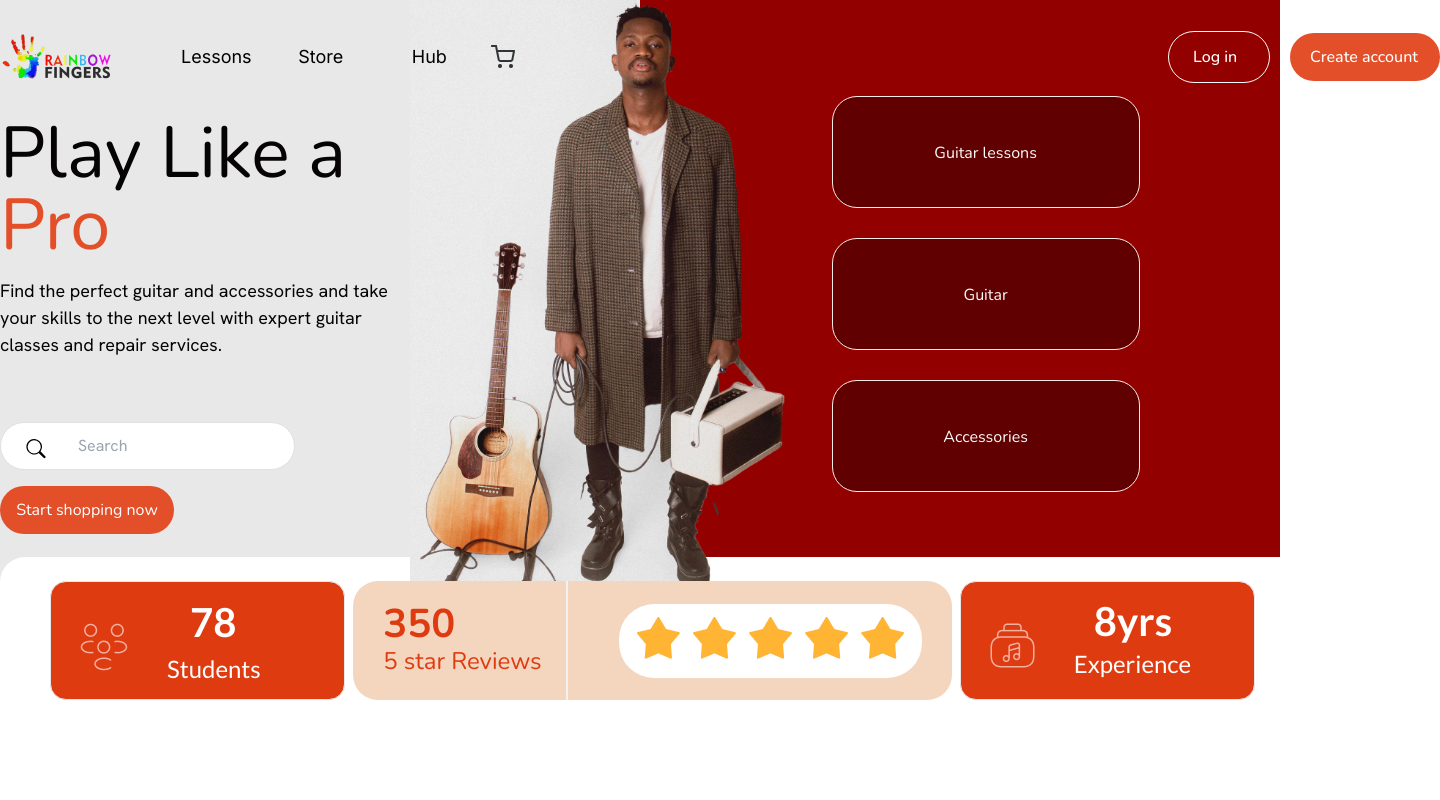
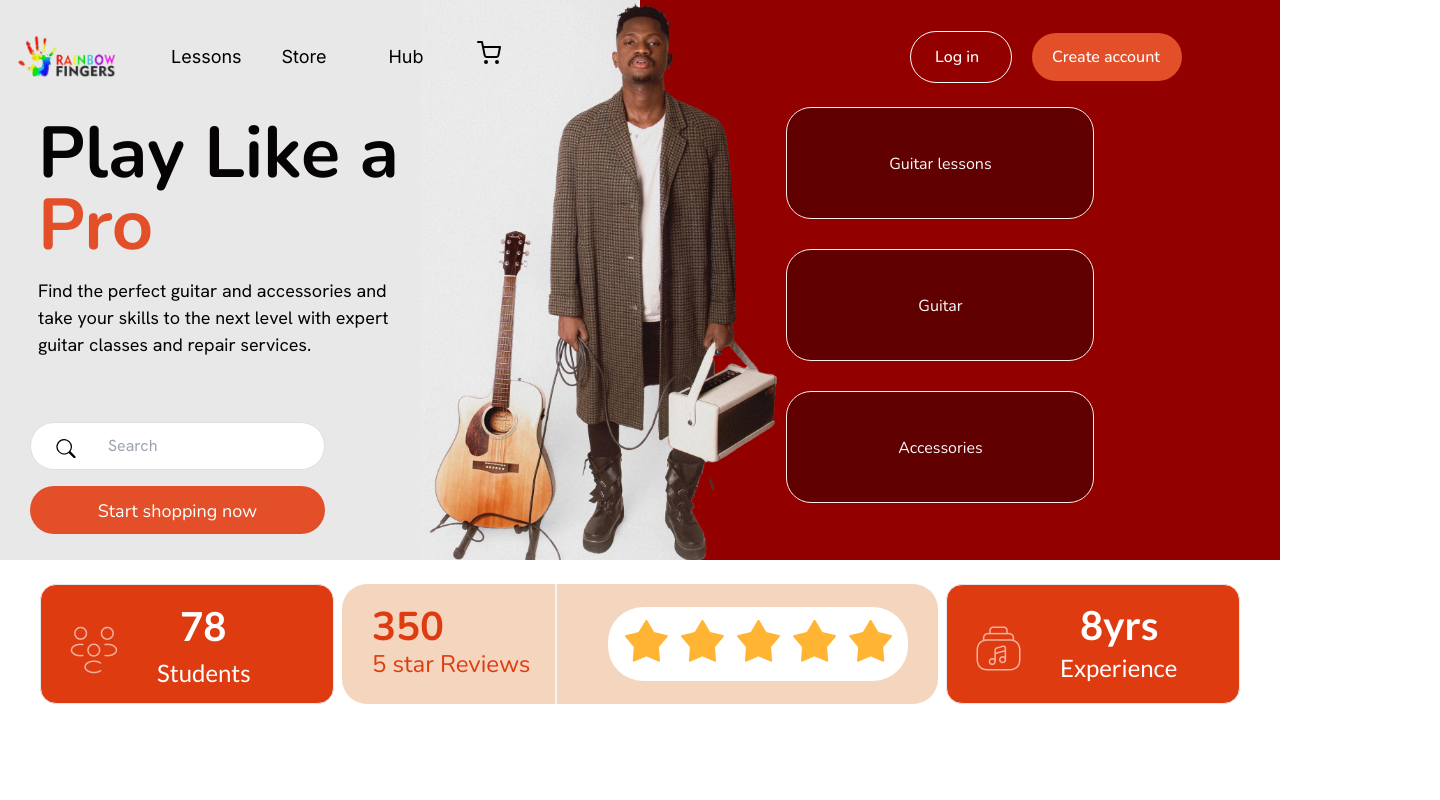
Before and after one commit to SamuelOgbonnaeze/rainbow-fingers, a Next.js app: page / in a window 1280 px wide. Shown: the top 800 px of the page, 1440 px wide, since content can reach past the window. Built offline with nearby package versions, Linux system fonts and the light colour scheme.

Commit message:
resizing

```diff
--- a/components/Experience.jsx
+++ b/components/Experience.jsx
@@ -9,58 +9,64 @@ const Experience = () => {
     return (
         <div className='justify-center'>
             {/* Heading */}
-            <div className='mt-[74px] w-[1269px] h-[200px] mx-auto opacity-500'>
-                <div className='pt-[33px] w-[841px] h-134px mx-auto text-[64px] leading-[77px] text-center'>
+            <div className='mt-[231px] w-full h-[200px] mx-auto opacity-500 '>
+                <div className='pt-[33px] w-[300px] md:w-[500px] lg:w-[841px] h-134px mx-auto text-3xl md:text-4xl lg:text-[64px] leading-10 md:leading-[57px] lg:leading-[77px] text-center'>
                     <p className='font-light font-nunito'>Experience the Power of Music with <span className='font-medium text-[#D2AE00]'>Rainbow Fingers</span></p>
                 </div>
             </div>
             {/* paragraph text */}
-            <div className='mt-[51px] w-[695px] h-[57px] mx-auto text-center'>
-                <p className='text-[#000000] leading-[30.5px] text-[20px] font-normal'>From guitars and accessories to expert guitar classes, we're passionate about helping you achieve your musical goals.</p>
+            <div className='mt-[51px] w-full md:w-[445px] lg:w-[695px] h-[57px] mx-auto text-center'>
+                <p className='text-[#000000] leading-[20.5px] md:leading-[30.5px] text-[15px] md:text-[20px] font-normal'>From guitars and accessories to expert guitar classes, we're passionate about helping you achieve your musical goals.</p>
             </div>
             {/* Cards */}
-            <div className='w-[1220px] h-[287px] mt-[103px] mx-auto flex grid-cols-3 justify-between'>
+            <div className='w-full px-16 lg:w-[1220px] md:h-[287px] mt-[103px] mx-auto items-center '>
+                <div className='  grid grid-rows-3 md:grid-cols-3 justify-between gap-8'>
                     {/* 1st Card */}
-                <div className='w-[287px] h-[284px] flex flex-col '>
+                    <div className='w-[287px] h-[284px] flex flex-col mx-auto'>
                         <Image
                             src={Store}
                             width={76.75}
                             height={73}
                             alt='store icon'
+                            className='mx-auto'
                         />
 
-                    <p className='mt-[47px] font-bold font-nunito text-[24px] leading-[17.5px]  text-[#050304]'>Store  Guitar/ Accessories</p>
+                        <p className='mt-[47px] font-bold font-nunito text-[24px] leading-[17.5px]  text-[#050304]'>Store Guitar/ Accessories</p>
                         <p className='w-[273px] h-[122px] mt-[24px] text-[18px] leading-[26.5px] text-[#2F3437]'>Rainbow fingers is a standard, licensed, accredited and well equipped music school. We run a music school online and offline where kids, teens, and adults.</p>
                     </div>
                     {/* 2nd card */}
-                <div className='w-[260px] h-[284px] flex flex-col '>
+                    <div className='w-[287px] h-[284px] flex flex-col mx-auto'>
                         <Image
                             src={TutorialVideo}
                             width={82.24}
                             height={73.41}
                             alt='tutorial video icon'
+                            className='mx-auto'
                         />
 
                         <p className='mt-[47px] font-bold font-nunito text-[24px] leading-[12.5px] text-[#050304]'>Tutorial videos</p>
-                    <p className='w-[258px] h-[126px] mt-[24px] text-[18px] leading-[26.5px] text-[#2F3437]'>Rainbow fingers is a standard, licensed, accredited and well equipped music school. We run a music school online and offline where kids, teens, and adults.</p>
+                        <p className='w-[273px] h-[122px] mt-[24px] text-[18px] leading-[26.5px] text-[#2F3437]'>Rainbow fingers is a standard, licensed, accredited and well equipped music school. We run a music school online and offline where kids, teens, and adults.</p>
                     </div>
                     {/* 3rd Card */}
-                <div className='w-[257px] h-[287px] flex flex-col '>
+                    <div className='w-[287px] h-[284px] flex flex-col mx-auto'>
                         <Image
                             src={CommunityRating}
                             width={98.79}
                             height={74.77}
                             alt='community ratings icon'
+                            className='mx-auto'
                         />
 
-                    <p className='mt-[47px] font-bold font-nunito text-[24px] leading-[14.5px] text-[#050304]'>Community reviews</p>
-                    <p className='w-[257px] h-[130px] mt-[24px] text-[18px] leading-[26.5px] text-[#2F3437]'>Rainbow fingers is a standard, licensed, accredited and well equipped music school. We run a music school online and offline where kids, teens, and adults.</p>
+                        <p className='mt-[47px] font-bold font-nunito text-[24px] leading-[14.5px] text-[#050304] '>Community reviews</p>
+                        <p className='w-[273px] h-[122px] mt-[24px] text-[18px] leading-[26.5px] text-[#2F3437]'>Rainbow fingers is a standard, licensed, accredited and well equipped music school. We run a music school online and offline where kids, teens, and adults.</p>
+                    </div>
                 </div>
             </div>
 
+
             {/* get started button */}
 
-            <div className='w-[393px] h-[46px] mt-[124px] mx-auto rounded-[60px] border-solid border-[1px] border-[#E24F29] gap-[10px] px-[24px] py-[13px] justify-center hover:bg-[#E24F29] group '>
+            <div className='w-[250px] md:w-[393px] h-[46px] mt-[124px] mx-auto rounded-[60px] border-solid border-[1px] border-[#E24F29] gap-[10px] px-[24px] py-[13px] justify-center hover:bg-[#E24F29] group cursor-pointer'>
                 <div className='w-[124px] h-[20px] mx-auto '>
                     <Link href='/' className='' >
                         <button className='font-medium font-nunito  text-[16px] text-[#E24F29] leading-[20.48px] text-center -tracking-2 group-hover:text-white'>Get started now</button>
--- a/components/Footer.jsx
+++ b/components/Footer.jsx
@@ -5,23 +5,23 @@ import { AiOutlineFacebook } from 'react-icons/ai'
 const Footer = () => {
     return (
         <div className='mt-[148px] w-full h-[420px] -ml-[4px] bg-[#DF3B11] text-white'>
-            <div className='flex w-[1269px] mx-auto'>
+            <div className='flex   lg:grid-cols-3 md:grid-cols-2  w-full mx-auto justify-between pt-[105px] px-16'>
                 {/* 1st column */}
-                <div className='flex flex-col w-[188px] h-[163px] mt-[105px] ml-[96px] font-lato font-normal text-[20px] leading-[20.5px] text-center'>
+                <div className='flex  flex-col  h-[163px]  font-lato font-normal text-[20px] leading-[20.5px] text-center'>
                     <p className='w-[150px] h-[20.57px] font-semibold'>Rainbow Fingers</p>
                     <p className='w-[115px] h-[19.48px] mt-[27.05px] '>Online Store</p>
                     <p className='w-[188px] h-[20.57px] mt-[27.05px] '>Online Guitar lessons</p>
                     <p className='w-[156px] h-[20.57px] mt-[27.05px] '>Community (Hub)</p>
                 </div>
                 {/* 2nd column */}
-                <div className='flex flex-col w-[169px] h-[157px] mt-[105px] ml-[320px] font-lato font-normal text-[20px] leading-[20.5px] text-center'>
+                <div className='flex flex-col  h-[157px] font-lato font-normal text-[20px] leading-[20.5px] text-center'>
                     <p className='w-[68px] h-[15.15px] font-semibold leading-[13.5px]'>Careers</p>
                     <p className='w-[122px] h-[19.48px] mt-[27.05px]'>Privacy policy</p>
                     <p className='w-[169px] h-[20.57px] mt-[27.05px] '>Terms & conditions</p>
                     <p className='w-[40px] h-[20.57px] mt-[27.05px] '>FAQ</p>
                 </div>
                 {/* 3rd column */}
-                <div className='flex flex-col w-[122px] h-[168px] mt-[105px] ml-[247px] font-lato font-normal text-[20px] leading-[20.5px] text-center'>
+                <div className='flex flex-col  h-[168px] font-lato font-normal text-[20px] leading-[20.5px] text-center'>
                     <p className='w-[88px] h-[15.15px] font-semibold leading-[13.5px]'>Follow Us</p>
                     <span className='w-[122px] h-[19.48px] mt-[27.05px] flex justify-between'>
                         <FaTwitter
--- a/components/Hero.jsx
+++ b/components/Hero.jsx
@@ -6,49 +6,49 @@ import { BsSearch } from 'react-icons/bs'
 
 const Hero = () => {
     return (
-        <div className='w-full gradient'>
-            <div className='container flex flex-row items-center w-full  mx-auto'>
-                <div className='w-[32%] flex flex-col'>
-                    <div className='text-[#050304] py-16'>
-                        <h2 className='font-light text-7xl'>Play Like a <span className='text-[#E24F29]'>Pro</span></h2>
+        <div className='w-full gradient justify-between'>
+            <div className='container flex flex-row items-center w-full  mx-auto '>
+                <div className='w-[32%] flex flex-col pt-[50px]'>
+                    <div className='text-[#050304] py-24 lg:py-16 px-2'>
+                        <h2 className='font-bold text-4xl md:text-5xl lg:text-7xl'>Play Like a <span className='text-[#E24F29]'>Pro</span></h2>
                         <p className='font-hanken font-normal text-[18px] mt-4'>Find the perfect guitar and accessories and take your skills to the next level with expert guitar classes and repair services.</p>
                     </div>
-                    <div className='flex flex-col justify-between'>
-                        <div className='flex flex-row gap-8 w-[295px] h-[48px] rounded-[50px] border-[1px] border-[#E0E0E0]  mb-4 bg-white'>
-                            <BsSearch className='my-4 ml-[25px] w-[20px] h-[19.2px] bg-white' />
-                            <input type='text' placeholder='Search' className='font-normal border-0 font-hanken' />
+                    <div className='flex flex-col justify-between mb-6'>
+                        <div className='flex flex-row gap-8 w-49 lg:w-[295px] lg:h-[48px] rounded-[50px] border-[1px] border-[#E0E0E0]  mb-4 bg-white'>
+                            <BsSearch className='my-4 ml-[25px] w-[15px] lg:w-[20px] h-[19.2px] bg-white' />
+                            <input type='text' placeholder='Search' rows={1} className='font-normal border-0 font-hanken w-16 items-center' />
 
                         </div>
                         <div>
-                            <button className='w-[174px] h-[48px] bg-[#E24F29] px-[12px] text-white rounded-[60px] gap-[10px] py-2 font-nunito '>Start shopping now</button>
+                            <button className='w-49 lg:w-[295px] h-[68px] lg:h-[48px] bg-[#E24F29] px-[12px] text-white rounded-[60px] gap-[10px] py-3 font-nunito text-[12px] md:text-[18px] '>Start shopping now</button>
                         </div>
 
                     </div>
                 </div>
-                <div className='w-[30%] flex'>
-                    <div className='w-full m-0 p-0 '>
+                <div className='w-[30%] '>
+                    <div className='w-full m-0 p-0 hidden lg:flex'>
                         <Image
                             src={HeroImage}
                             alt='Hero-Image'
 
-                            className='w-full h-full sm:h-full ' />
+                            className='w-full h-full  ' />
                     </div>
                 </div>
-                <div className='w-[30%] flex flex-col bg-gradient-right'>
-                    <div className='flex flex-col items-center justify-between gap-[30px] top-[207px] w-[308px] h-[396px] mx-auto'>
+                <div className='w-[30%] flex flex-col bg-gradient-right pt-[50px]'>
+                    <div className='flex flex-col items-center justify-between gap-[30px] top-[207px] w-[200px] lg:w-[308px] h-[396px]'>
                         <Link href="/">
-                            <div className='w-[308px] h-[112px] text-center  rounded-[25px] border-[1px] border-[#FCEBE7] bg-[#600000]'>
-                                <p className='mx-auto my-6 w-[202px] h-[64px] leading-[64px] text-[#FBFBFB] font-light font-nunito'>Guitar lessons</p>
+                            <div className='w-[100px] lg:w-[308px] h-[105px] lg:h-[112px] text-center  rounded-[25px] border-[1px] border-[#FCEBE7] bg-[#600000]'>
+                                <p className='mx-auto my-2 lg:my-6 w-[80px] lg:w-[202px] h-[44px] lg:h-[64px] leading-[44px] lg:leading-[64px] text-[#FBFBFB] font-light font-nunito'>Guitar lessons</p>
                             </div>
                         </Link>
                         <Link href="/">
-                            <div className='w-[308px] h-[112px] text-center  rounded-[25px] border-[1px] border-[#FCEBE7] bg-[#600000]'>
-                                <p className='mx-auto my-6 w-[202px] h-[64px] leading-[64px] text-[#FBFBFB] font-light font-nunito'>Guitar</p>
+                        <div className='w-[100px] lg:w-[308px] h-[105px] lg:h-[112px] text-center  rounded-[25px] border-[1px] border-[#FCEBE7] bg-[#600000] '>
+                                <p className='mx-auto my-7 lg:my-6 w-[80px] lg:w-[202px] h-[44px] lg:h-[64px] leading-[44px] lg:leading-[64px] text-[#FBFBFB] font-light font-nunito'>Guitar</p>
                             </div>
                         </Link>
                         <Link href="/">
-                            <div className='w-[308px] h-[112px] text-center  rounded-[25px] border-[1px] border-[#FCEBE7] bg-[#600000]'>
-                                <p className='mx-auto my-6 w-[202px] h-[64px] leading-[64px] text-[#FBFBFB] font-light font-nunito'>Accessories</p>
+                        <div className='w-[100px] lg:w-[308px] h-[105px] lg:h-[112px] text-center  rounded-[25px] border-[1px] border-[#FCEBE7] bg-[#600000]'>
+                                <p className='mx-auto my-7 lg:my-6 w-[80px] lg:w-[202px] h-[44px] lg:h-[64px] leading-[44px] lg:leading-[64px] text-[#FBFBFB] font-light font-nunito'>Accessories</p>
                             </div>
                         </Link>
                     </div>
--- a/components/MiniReview.jsx
+++ b/components/MiniReview.jsx
@@ -6,9 +6,9 @@ import ReviewStars from '../public/images/review-stars.png'
 
 const MiniReview = () => {
     return (
-        <div className='bg-white  rounded-[25px] h-[157px] w-[1305px] mx-auto mt-[-31px] '>
+        <div className='bg-white absolute rounded-[25px] h-[157px] w-full px-auto  z-30'>
 
-            <div className=' grid grid-cols-4  h-[120px] mx-[50px] pt-[24px] gap-2 '>
+            <div className='hidden lg:grid grid-cols-4 lg:w-[1200px] h-[120px] mx-auto pt-[24px] gap-2 '>
                 {/* 1st box */}
                 <div className='flex gap-9 justify-items-center  text-white bg-[#DF3B11] rounded-[16px] border-[1px] pl-[26px]  '>
                     <div className='mt-[38px]'>
--- a/components/Nav.jsx
+++ b/components/Nav.jsx
@@ -1,46 +1,99 @@
-import React from 'react'
+'use client'
+
+import React, { useState } from 'react'
+import { AiOutlineClose, AiOutlineMenu,AiOutlineShoppingCart } from 'react-icons/ai'
+import {FiShoppingCart} from 'react-icons/fi'
 import Link from 'next/link'
 import Image from 'next/image'
 import Logo from '@/public/images/logo.png'
 import Cart from '@/public/images/shopping-cart.png'
 
 const Nav = () => {
+  const [nav, setNav] = useState(false)
+
+
+  const handleNav = () => {
+    setNav(!nav);
+
+
+  }
+
+
+
   return (
     <div className='absolute w-full h-[113px]'>
-      <div className='w-[1440px] h-full mx-auto flex justify-between items-center'>
-        {/* left side */}
-        <div className='flex items-center'>
-          <Link href='/'>
+
+
+      <div className={nav ? ' h-full mx-auto flex items-center justify-between' : ' w-full h-full items-center justify-between flex'}>
+        {/* nav logo */}
+        <div>
+          <Link href='/' className='flex items-center ml-4'>
             <Image
               src={Logo}
               width={114}
               height={47}
             />
           </Link>
+        </div>
+        {/* Toggle button */}
+        <div className='block lg:hidden items-center text-[#FBFBFB]'>
+          <Link href='/' >
+            {nav ? <AiOutlineClose onClick={handleNav} size={20} className='z-20 mr-24'/> : <AiOutlineMenu onClick={handleNav} size={20} className='mr-16' />}
+          </Link>
+        </div>
 
-          <div className='flex ml-[51px] w-[350px] h-[32px] gap-[24px] items-center justify-between'>
-            <Link href='/' className='w-[82px] h-[32px] rounded-[5px] px-[16px] gap-[8px]'>
+        <div className={nav ? 'absolute text-gray-200 flex lg:hidden z-10 right-0 top-[0px] h-[700px] bg-[#600000]' :
+            'absolute hidden'}>
+          <ul className='flex flex-col w-full items-center  justify-center text-center'>
+            <li className='font-inter font-normal text-[18px] leading-[32px] p-3'><Link href='/'> Lessons </Link></li>
+            <li className='font-inter font-normal text-[18px] leading-[32px] p-3'><Link href='/'> Store </Link></li>
+            <li className='font-inter font-normal text-[18px] leading-[32px] p-3'><Link href='/'> Hub </Link></li>
+            <li><Link href='/' className='w-[82px] h-[32px] p-3' >
+                <AiOutlineShoppingCart
+                  size={24}
+                  width={24}
+                  height={24}
+                  className='text-gray-200'
+                />
+              </Link></li>
+
+          </ul>
+        </div>
+
+
+
+
+
+
+        {/* Desktop Menu */}
+        <div className={nav ? 'hidden ' : 'hidden lg:flex items-center justify-between  w-full'} >
+          {/* left side */}
+          <div className='container'>
+
+            <div className=' ml-[45px] w-[350px] h-[32px] gap-[24px] items-center justify-between flex'>
+              <Link href='/' className='w-[82px] h-[32px] rounded-[5px] px-2 gap-[8px] hover:text-[#DF3B11]'>
                 <p className='w-[62px] h-[32px] font-inter font-normal text-[18px] leading-[32px] text-center'>Lessons</p>
               </Link>
-            <Link href='/' className='w-[82px] h-[32px] rounded-[5px] px-[16px] gap-[8px]'>
+              <Link href='/' className='w-[82px] h-[32px] rounded-[5px] px-2 gap-[8px] hover:text-[#DF3B11]'>
                 <p className='w-[62px] h-[32px] font-inter font-normal text-[18px] leading-[32px] text-center'>Store</p>
               </Link>
-            <Link href='/' className='w-[82px] h-[32px] rounded-[5px] px-[16px] gap-[8px]'>
+              <Link href='/' className='w-[82px] h-[32px] rounded-[5px] px-2 gap-[8px] hover:text-[#DF3B11]'>
                 <p className='w-[62px] h-[32px] font-inter font-normal text-[18px] leading-[32px] text-center'>Hub</p>
               </Link>
-            <Link href='/'>
-              <Image
-                src={Cart}
+              <Link href='/' className='w-[82px] h-[32px] rounded-[5px] px-2 gap-[8px] items-center group' >
+                <FiShoppingCart
+                  size={24}
                   width={24}
                   height={24}
+                  className='group-hover:text-[#DF3B11]'
                 />
               </Link>
             </div>
           </div>
           {/* right side */}
-        <div className='w-[257px] h-[50px] items-center justify-end flex text-white gap-[20px]'>
+          <div className='w-[257px] h-[50px] items-center justify-end text-white gap-[20px] mr-[98px] flex'>
             <Link href='/' >
-            <div className='w-[102px] h-full border-solid border-[1px] border-[#FBFBFB] rounded-[60px] px-[24px] py-[13px]'>
+              <div className='w-[102px] h-full border-solid border-[1px] border-[#FBFBFB] hover:border-[#E24F29] hover:bg-[#E24F29] rounded-[60px] px-[24px] py-[13px] z-1'>
                 <button >
                   <p className='font-nunito font-medium text-[16px] leading-[20.48px] -tracking-[2%] text-center '>Log in</p>
                 </button>
@@ -48,7 +101,7 @@ const Nav = () => {
             </Link>
 
             <Link href='/' >
-            <div className='w-[150px] h-[48px] bg-[#E24F29] rounded-[60px] px-[20px] py-[12px] z-1'>
+              <div className='w-[150px] h-[48px]  bg-[#E24F29] hover:bg-[#FBFBFB] hover:text-[#E24F29] rounded-[60px] px-[20px] py-[12px] z-1'>
                 <button >
                   <p className='font-nunito font-medium text-[16px] leading-[20.48px] -tracking-[2%] text-center '>Create account</p>
                 </button>
@@ -57,7 +110,7 @@ const Nav = () => {
             </Link>
 
           </div>
-
+        </div>
 
 
       </div>
--- a/pages/_document.js
+++ b/pages/_document.js
@@ -1,4 +1,3 @@
-import Nav from '@/components/Nav'
 import { Html, Head, Main, NextScript } from 'next/document'
 
 export default function Document() {
@@ -15,7 +14,7 @@ export default function Document() {
 
       </Head>
       <body>
-        <Nav />
+
         <Main />
         <NextScript />
       </body>
--- a/pages/index.js
+++ b/pages/index.js
@@ -8,6 +8,7 @@ import Discover from '@/components/Discover'
 import Learn from '@/components/Learn'
 import Instructors from '@/components/Instructors'
 import Footer from '@/components/Footer'
+import Nav from '@/components/Nav'
 
 const inter = Inter({ subsets: ['latin'] })
 
@@ -20,6 +21,7 @@ export default function Home() {
         <meta name="viewport" content="width=device-width, initial-scale=1" />
         <link rel="icon" href="/favicon.ico" />
       </Head>
+      <Nav />
       <Hero />
       <MiniReview />
       <Experience />
--- a/tailwind.config.js
+++ b/tailwind.config.js
@@ -9,6 +9,16 @@ module.exports = {
     extend: {
 
     },
+    screens: {
+      'sm': '640px',
+      // => @media (min-width: 640px) { ... }
+
+      'md': '768px',
+      // => @media (min-width: 768px) { ... }
+
+      'lg': '1220px',
+      // => @media (min-width: 1024px) { ... }
+    }
   },
   plugins: [],
 }
```
Lines whose indentation alone changed are shown as unchanged.
